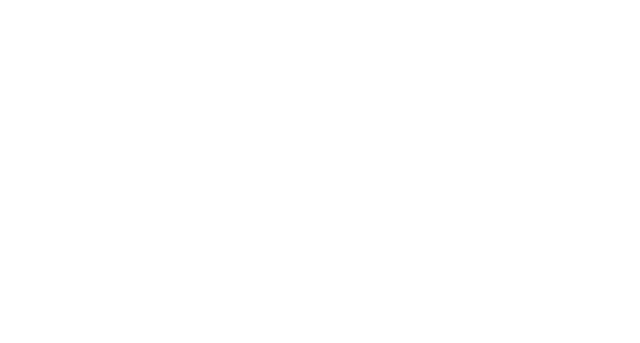
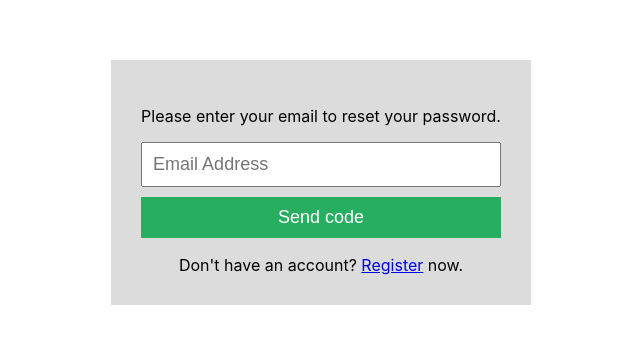
Before and after one commit to d3rd120/agri-pinas2, a React (Create React App) app: page /reset in a window 1280 px wide. Before the commit this address had no page. Shown: the part 221-564 px from the top of the page, without its empty margins (319-959 px from the left). Built offline with nearby package versions, Linux system fonts and the light colour scheme.

Commit message:
signup-login-firebase

```diff
--- a/src/App.js
+++ b/src/App.js
@@ -1,6 +1,7 @@
 import MainPage from './pages/MainPage/mainPage';
 import LoginPage from './pages/MainPage/loginPage';
 import SignupPage from './pages/MainPage/signupPage';
+import Reset from './components/reset';
 import { BrowserRouter, Routes, Route } from 'react-router-dom';
 import React from 'react';
 
@@ -13,6 +14,7 @@ const App = () => {
         <Routes>
         <Route path = "/" index element = { <MainPage/> }/>
         <Route path = "/login" element = { <LoginPage/> }/>
+        <Route path = "/reset" element = { < Reset /> }/>
         <Route path = "/signup" element = { <SignupPage/> }/>
         </Routes>
         </BrowserRouter>
--- /dev/null
+++ b/src/components/firebase.js
@@ -0,0 +1,78 @@
+import { initializeApp } from "firebase/app"
+
+import {
+    getAuth,
+    signInWithPopup,
+    signInWithEmailAndPassword,
+    createUserWithEmailAndPassword,
+    sendPasswordResetEmail,
+    signOut,
+} from "firebase/auth";
+import {
+    getFirestore,
+    query,
+    getDocs,
+    collection,
+    where,
+    addDoc,
+} from "firebase/firestore";
+const firebaseConfig = {
+    apiKey: "AIzaSyDb3krID96DKYoFLdnhzu3zrId2EigC00w",
+    authDomain: "agripinas-1883d.firebaseapp.com",
+    projectId: "agripinas-1883d",
+    storageBucket: "agripinas-1883d.appspot.com",
+    messagingSenderId: "1073034058383",
+    appId: "1:1073034058383:web:d48fdb15cc1441ee942efa",
+    measurementId: "G-DXZDVXVS3T"
+};
+const app = initializeApp(firebaseConfig);
+const auth = getAuth(app);
+const db = getFirestore(app);
+
+const logInWithEmailAndPassword = async(email, password) => {
+    try {
+        await signInWithEmailAndPassword(auth, email, password);
+    } catch (err) {
+        console.error(err);
+        alert(err.message);
+    }
+};
+
+const registerWithEmailAndPassword = async(name, email, password) => {
+    try {
+        const res = await createUserWithEmailAndPassword(auth, email, password);
+        const user = res.user;
+        await addDoc(collection(db, "users"), {
+            uid: user.uid,
+            name,
+            authProvider: "local",
+            email,
+        });
+    } catch (err) {
+        console.error(err);
+        alert(err.message);
+    }
+};
+
+const sendPasswordReset = async(email) => {
+    try {
+        await sendPasswordResetEmail(auth, email);
+        alert("Password reset link sent!");
+    } catch (err) {
+        console.error(err);
+        alert(err.message);
+    }
+};
+
+const logout = () => {
+    signOut(auth);
+};
+
+export {
+    auth,
+    db,
+    logInWithEmailAndPassword,
+    registerWithEmailAndPassword,
+    sendPasswordReset,
+    logout,
+};
--- a/src/components/loginComponent.jsx
+++ b/src/components/loginComponent.jsx
@@ -1,7 +1,15 @@
 import "../css/Components/loginComponent.css";
 import { Link } from 'react-router-dom';
+import { auth, logInWithEmailAndPassword as loginWithEmail } from "./firebase";
+import { getFirestore, addDoc, collection } from 'firebase/firestore';
+import React from 'react';
+
 
 const LoginPage = () => {
+  const [email, setEmail] = React.useState("");
+  const [password, setPassword] = React.useState("");
+
+
   return (
     <div className="loginComponent">
       <div className="loginComponentWrapper">
@@ -13,18 +21,23 @@ const LoginPage = () => {
             <input
               className="loginComponentInput" id = "loginComponentEmail"
               type="text"
+              value={email}
+              onChange={(e) => setEmail(e.target.value)}
               placeholder="Email Address"
             />
             <input
             className="loginComponentInput" id = "loginComponentPassword"
-            type="password"
+            type="password"value={password}
+            onChange={(e) => setPassword(e.target.value)}
             placeholder="Password" />
           </div>
+          <a className="logInPageSubText2" href= "reset">Forgot Password</a>
           <button className="loginComponentButton">
             <div className="loginComponentButtonText">Login</div>
           </button>
           <div className="loginComponentSubTextContainter">
             <span>{`Don’t have an account? `}</span>
+
             <Link className="loginComponentSignUpLink" to = '/signup'>Signup</Link>
           </div>
         </div>
--- /dev/null
+++ b/src/components/reset.css
@@ -0,0 +1,34 @@
+.reset {
+    height: 100vh;
+    width: 100vw;
+    display: flex;
+    align-items: center;
+    justify-content: center;
+}
+
+.reset__container {
+    display: flex;
+    flex-direction: column;
+    text-align: center;
+    background-color: #dcdcdc;
+    padding: 30px;
+}
+
+.reset__textBox {
+    padding: 10px;
+    font-size: 18px;
+    margin-bottom: 10px;
+}
+
+.reset__btn {
+    padding: 10px;
+    font-size: 18px;
+    margin-bottom: 10px;
+    border: none;
+    color: white;
+    background-color: #27AE60;
+}
+
+.reset div {
+    margin-top: 7px;
+}
--- /dev/null
+++ b/src/components/reset.js
@@ -0,0 +1,36 @@
+import React, { useEffect, useState } from "react";
+import { useAuthState } from "react-firebase-hooks/auth";
+import { useNavigate } from "react-router-dom";
+import { Link } from "react-router-dom";
+import { auth, sendPasswordReset } from "./firebase";
+import  "./reset.css";
+
+function Reset() {
+  const [email, setEmail] = useState("");
+
+
+
+  return (
+    <div className="reset">
+      <div className="reset__container">
+        <p>Please enter your email to reset your password.</p>
+        <input
+          type="text"
+          className="reset__textBox"
+          value={email}
+          onChange={(e) => setEmail(e.target.value)}
+          placeholder="Email Address"
+        />
+        <button className="reset__btn" onClick={() => sendPasswordReset(email)}>
+          Send code
+        </button>
+
+        <div>
+          Don't have an account? <Link to="/signup">Register</Link> now.
+        </div>
+      </div>
+    </div>
+  );
+}
+
+export default Reset;
--- a/src/components/signupComponent.jsx
+++ b/src/components/signupComponent.jsx
@@ -1,11 +1,24 @@
 import "../css/Components/signupComponent.css";
-import { Link } from 'react-router-dom';
-import { useState } from "react";
-
+import { Link, useNavigate } from 'react-router-dom';
+import React, { useState, useEffect } from "react";
+import {auth, registerWithEmailAndPassword} from "./firebase";
+import { useAuthState } from 'react-firebase-hooks/auth';
 
 const Signup = () => {
   const [dateOfBirth, setDateOfBirth] = useState("");
   const [age, setAge] = useState("");
+  const [email, setEmail] = React.useState("");
+  const [password, setPassword] = React.useState("");
+  const [confirmpassword, setConfirmPassword] = React.useState("");
+  const [name, setName] = React.useState("");
+  const [user, loading, error] = useAuthState(auth);
+  const navigate = useNavigate();
+
+  const register = () => {
+    if (!name) alert("Please enter name");
+    registerWithEmailAndPassword(name, email, password);
+    navigate("/login");
+  };
 
   const calculateAge = (event) => {
     const selectedDate = new Date(event.target.value);
@@ -24,7 +37,10 @@ const Signup = () => {
     setAge(age);
     setDateOfBirth(event.target.value);
   };
-
+   useEffect(() => {
+    if (loading) return;
+    if (user) navigate("/signup");
+  }, [user, loading]);
 
   return (
     <div className="registerpage">
@@ -34,7 +50,9 @@ const Signup = () => {
             <div className="register">Register</div>
           </div>
           <div className="form-fields">
-            <input className="input" type="text" placeholder="Full Name" />
+            <input className="input" type="text" value = {name}
+            onChange={(e) => setName(e.target.value)}
+            placeholder="Full Name" />
             <input className="input" type="text" placeholder="Contact Number" />
             <input className="input" type="text" placeholder="Address" />
             <input
@@ -44,16 +62,24 @@ const Signup = () => {
               onInput={calculateAge}
             />
             <input className="input" type="text" placeholder="Age" value={age} readOnly />
-            <input className="input" type="text" placeholder="Email" />
+            <input className="input" type="text"id={email}
+            onChange={(e) => setEmail(e.target.value)}
+            placeholder="Email" />
             <select className="input">
               <option value="">Select a role</option>
               <option value="farmer">Farmer</option>
               <option value="buyer">Buyer</option>
             </select>
-            <input className="input" type="password" placeholder="Password" />
-            <input className="input" type="password" placeholder="Confirm Password" />
+            <input className="input" type="password"
+            id={password}
+            onChange={(e) => setPassword(e.target.value)}
+            placeholder="Password" />
+            <input className="input" type="password"
+            id={confirmpassword}
+            onChange={(e) => setConfirmPassword(e.target.value)}
+            placeholder="Confirm Password" />
           </div>
-          <button className="button">
+          <button className="button" onClick={register}>
             <div className="register1">Register</div>
           </button>
           <div className="already-have-an-container">
```
Also changed, not shown: package.json (+9 -1 lines), 1 other file (tests, documents, lock files or other folders).
